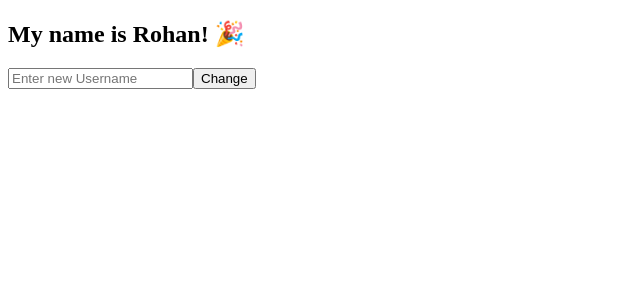
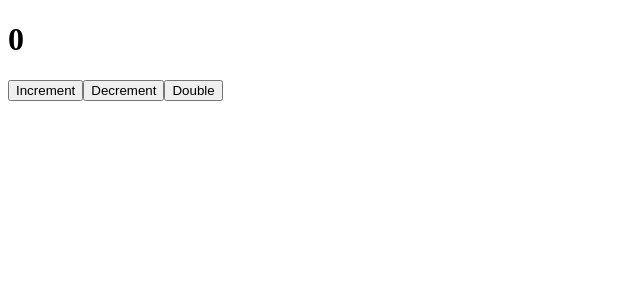
Before and after one commit to Arafat-alim/advanced-react, a React (Vite) app in the folder performance/: page / in a window 1280 px wide. Shown: the top 300 px of the page, without its empty margins (0-640 px from the left). Built offline with nearby package versions, Linux system fonts and the light colour scheme.

Commit message:
Counter app using useState

```diff
--- a/performance/src/App.jsx
+++ b/performance/src/App.jsx
@@ -1,7 +1,7 @@
-import FormIndex from "./ContextAPI/FormCollection/FormIndex";
+import Counter from "./hooks/Counter";
 
 const App = () => {
-  return <FormIndex />;
+  return <Counter />;
 };
 
 export default App;
--- /dev/null
+++ b/performance/src/hooks/Counter.jsx
@@ -0,0 +1,25 @@
+import React, { useState } from "react";
+
+function Counter() {
+  const [count, setCount] = useState(0);
+
+  function increment() {
+    setCount((prevCount) => prevCount + 1);
+  }
+  function decrement() {
+    setCount((prevCount) => prevCount - 1);
+  }
+  function double() {
+    setCount((prevCount) => prevCount * 2);
+  }
+  return (
+    <div>
+      <h1>{count}</h1>
+      <button onClick={increment}>Increment</button>
+      <button onClick={decrement}>Decrement</button>
+      <button onClick={double}>Double</button>
+    </div>
+  );
+}
+
+export default Counter;
```
